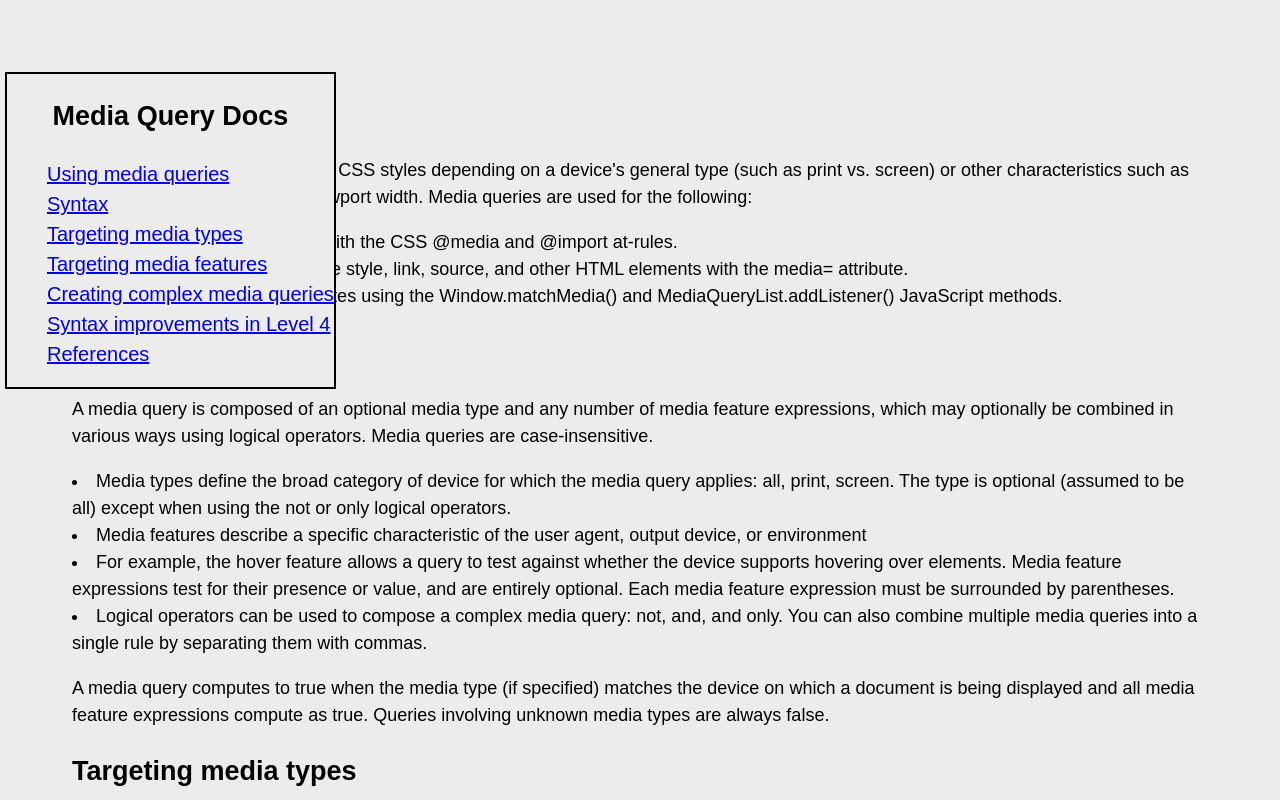
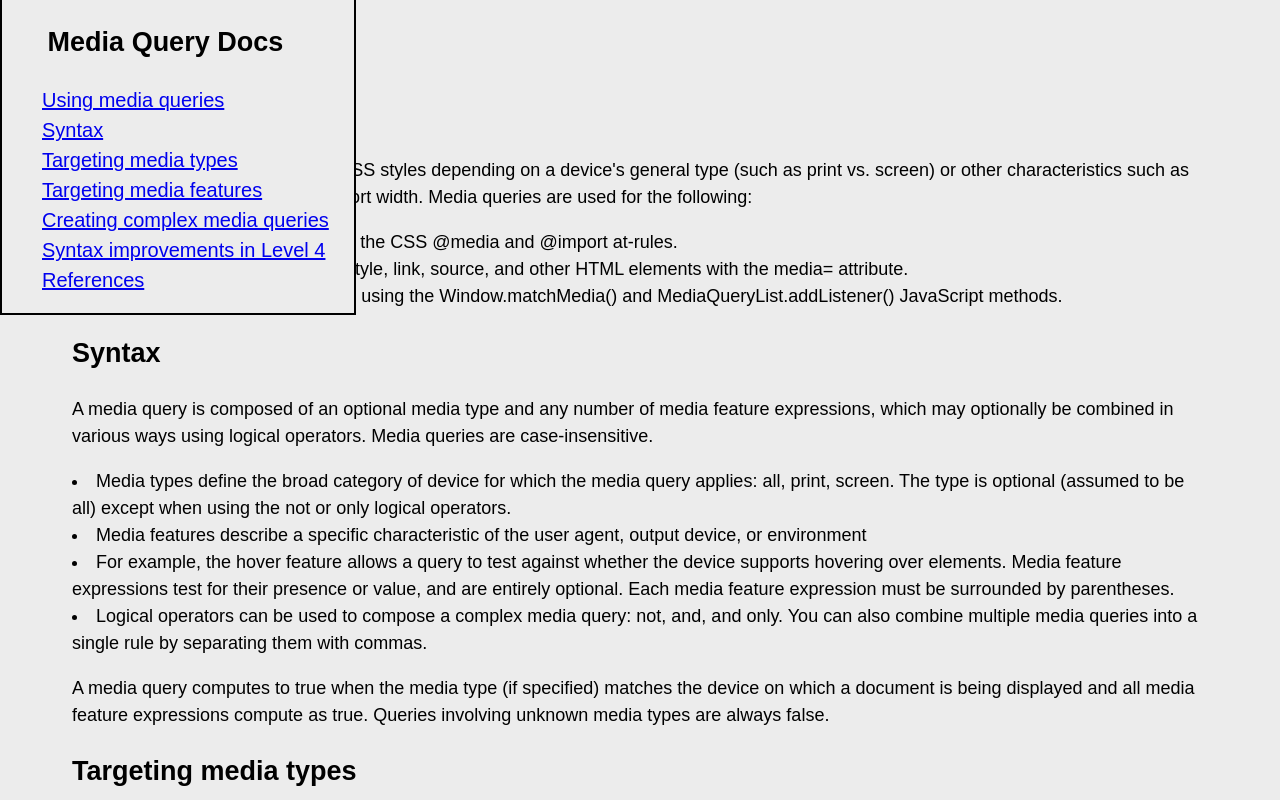
Before and after one commit to Zacharyjpeter/FCC-TechDoc, a plain HTML site: page index.html in a window 1280 px wide. Shown: the top 800 px of the page. Drawn offline with Linux system fonts and the light colour scheme.

Commit message:
gave navbar text more space

```diff
--- a/styles.css
+++ b/styles.css
@@ -37,7 +37,9 @@ nav {
     border: 2px solid black;
     background-color: rgb(236, 236, 236);
     position: fixed;
-    left: 5px;
+    left: 0px;
+    top: -2px;
+    padding-right: 25px;
 }
 
 nav > h1 {
```
